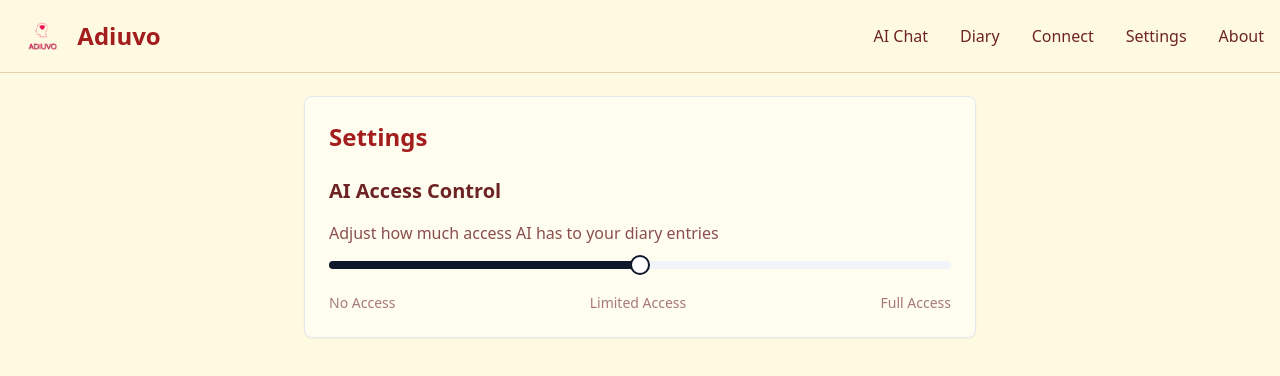
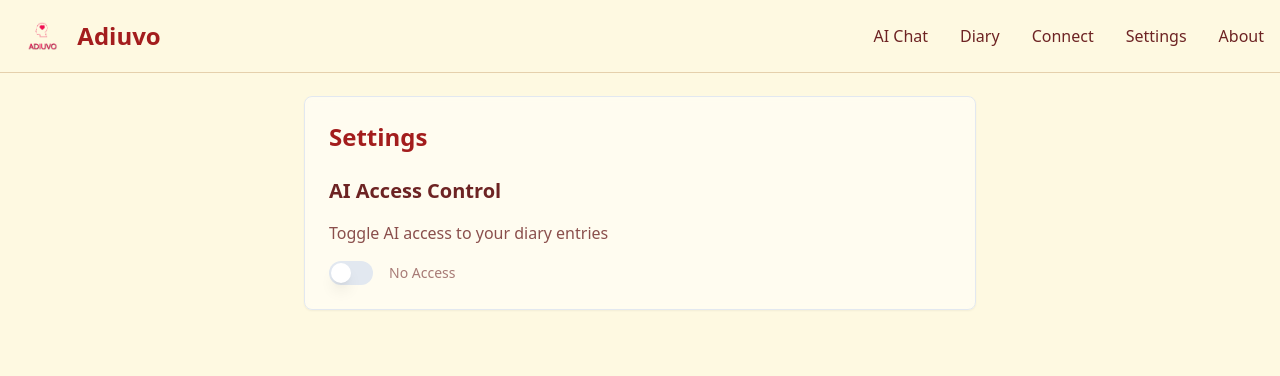
Before and after one commit to ind1254/ai-connective-wellness, a React (Vite) app: page /settings in a window 1280 px wide. Shown: the top 376 px of the page. Built offline with nearby package versions, Linux system fonts and the light colour scheme.

Commit message:
Update AI Access Control to Switch
Change the AI access control from a slider to a toggle switch, allowing users to select either full access or no access.
[skip gpt_engineer]

```diff
--- a/src/pages/Settings.tsx
+++ b/src/pages/Settings.tsx
@@ -1,14 +1,14 @@
 import { Card } from "@/components/ui/card";
-import { Slider } from "@/components/ui/slider";
+import { Switch } from "@/components/ui/switch";
 import { useState } from "react";
 import { toast } from "sonner";
 
 const Settings = () => {
-  const [aiAccess, setAiAccess] = useState([50]);
+  const [aiAccess, setAiAccess] = useState(false);
 
-  const handleSliderChange = (value: number[]) => {
-    setAiAccess(value);
-    toast.success("AI access level updated");
+  const handleSwitchChange = (checked: boolean) => {
+    setAiAccess(checked);
+    toast.success(`AI access ${checked ? 'enabled' : 'disabled'}`);
   };
 
   return (
@@ -19,21 +19,17 @@ const Settings = () => {
         <div className="space-y-6">
           <div className="space-y-4">
             <h2 className="text-xl font-semibold text-brown">AI Access Control</h2>
-            <p className="text-brown/80">Adjust how much access AI has to your diary entries</p>
+            <p className="text-brown/80">Toggle AI access to your diary entries</p>
 
-            <div className="space-y-6">
-              <Slider
-                value={aiAccess}
-                onValueChange={handleSliderChange}
-                max={100}
-                step={1}
-                className="w-full"
+            <div className="flex items-center space-x-4">
+              <Switch
+                checked={aiAccess}
+                onCheckedChange={handleSwitchChange}
+                className="data-[state=checked]:bg-deep-red"
               />
-              <div className="flex justify-between text-sm text-brown/60">
-                <span>No Access</span>
-                <span>Limited Access</span>
-                <span>Full Access</span>
-              </div>
+              <span className="text-sm text-brown/60">
+                {aiAccess ? 'Full Access' : 'No Access'}
+              </span>
             </div>
           </div>
         </div>
```
